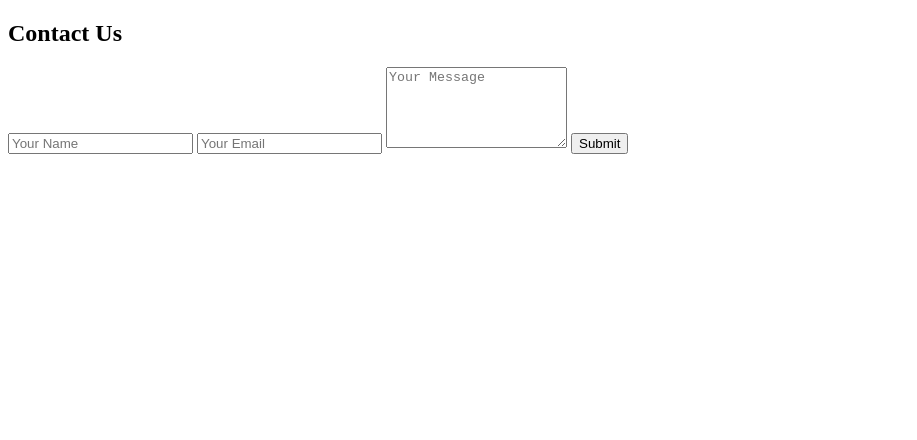
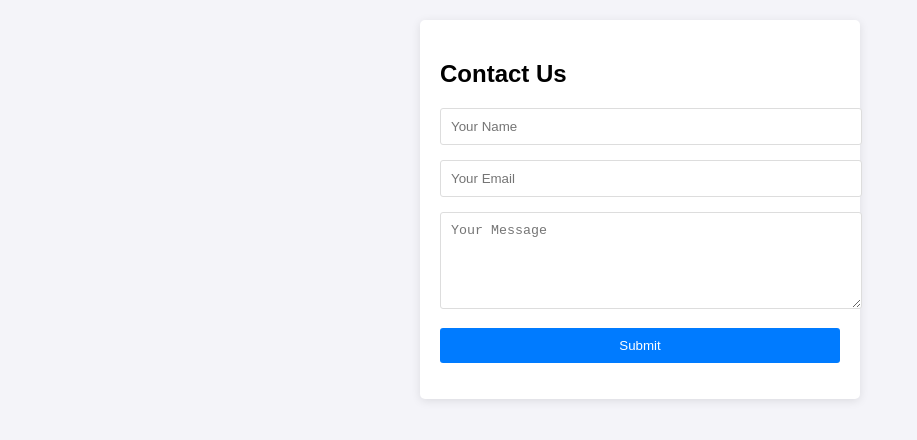
Before and after one commit to grandmitra/contacts, a plain HTML site: page index.html in a window 1280 px wide. Shown: the whole page, without its empty margins (0-917 px from the left). Drawn offline with Linux system fonts and the light colour scheme.

Commit message:
Update index.html

```diff
--- a/index.html
+++ b/index.html
@@ -4,7 +4,41 @@
   <meta charset="UTF-8">
   <meta name="viewport" content="width=device-width, initial-scale=1.0">
   <title>Contact Us</title>
-	<link rel="stylesheet" href="styles.css">
+<style>
+	body {
+      font-family: Arial, sans-serif;
+      margin: 20px;
+      padding: 0;
+      background-color: #f4f4f9;
+    }
+    .form-container {
+      max-width: 400px;
+      margin: 0 auto;
+      padding: 20px;
+      background: white;
+      border-radius: 5px;
+      box-shadow: 0 2px 10px rgba(0, 0, 0, 0.1);
+    }
+    input, textarea {
+      width: 100%;
+      margin-bottom: 15px;
+      padding: 10px;
+      border: 1px solid #ddd;
+      border-radius: 3px;
+    }
+    button {
+      width: 100%;
+      padding: 10px;
+      background-color: #007bff;
+      border: none;
+      color: white;
+      border-radius: 3px;
+      cursor: pointer;
+    }
+    button:hover {
+      background-color: #0056b3;
+    }
+</style>
 </head>
 <body>
   <div class="form-container">
```
